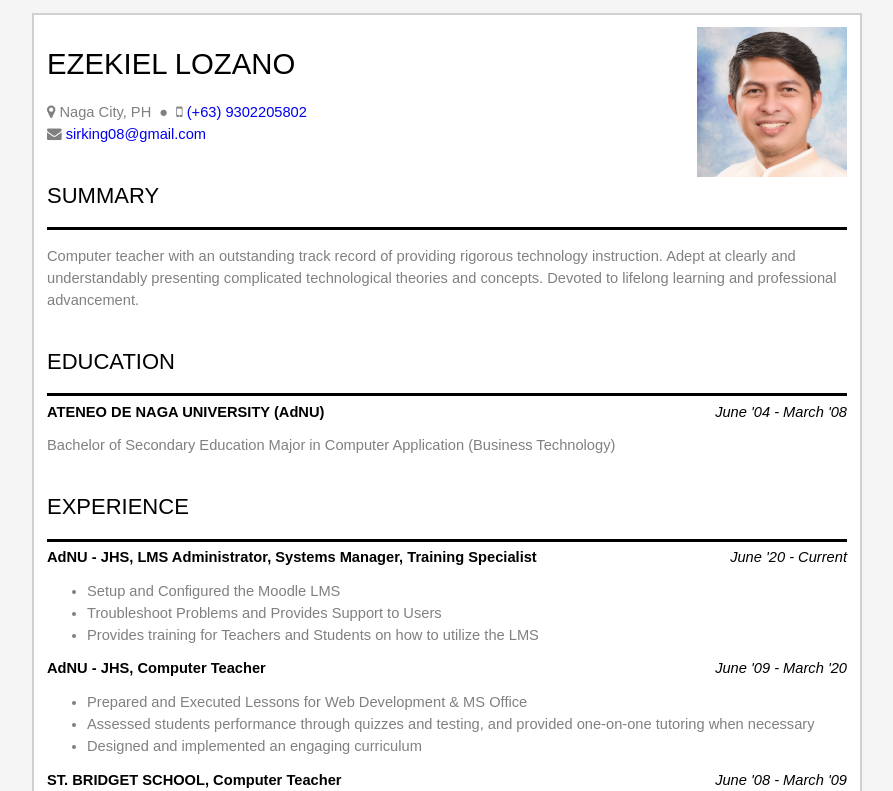
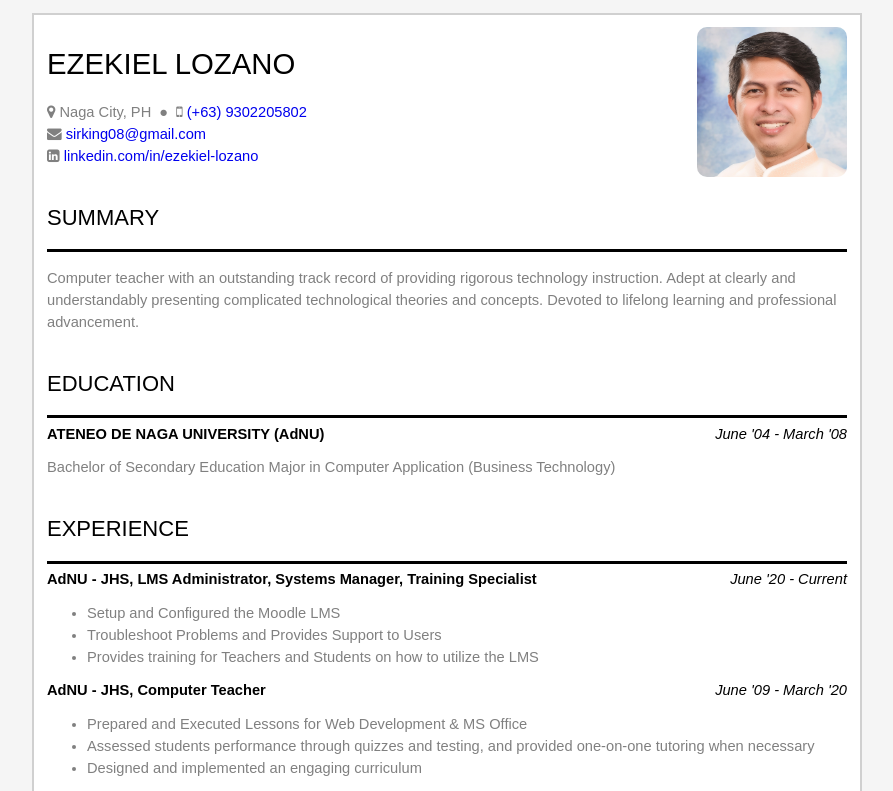
Before and after one commit to sirking08/Exercise1, a plain HTML site: page LOZANO_EZEKIEL_CSDC105_LE4.html in a window 1280 px wide. Shown: the top 791 px of the page, without its empty margins (193-1086 px from the left). Drawn offline with Linux system fonts and the light colour scheme.

Commit message:
Add files via upload

```diff
--- a/LOZANO_EZEKIEL_CSDC105_LE4.css
+++ b/LOZANO_EZEKIEL_CSDC105_LE4.css
@@ -27,6 +27,7 @@ h2{
 img{
 	width: 150px;
 	float: right;
+	border-radius: 10px;
 }
 
 hr{
--- a/LOZANO_EZEKIEL_CSDC105_LE4.html
+++ b/LOZANO_EZEKIEL_CSDC105_LE4.html
@@ -11,9 +11,9 @@
 			<h1>Ezekiel Lozano</h1>
 
 			<p>
-				<i class="fa fa-map-marker"></i> Naga City, PH &nbsp;&#9679;&nbsp; <i class="fa fa-mobile" ></i> <a href="tel:+639302205802">(+63) 9302205802</a>
-				<br />
-				<i class="fa fa-envelope"></i>&nbsp;<a href="mailto:sirking08@gmail.com">sirking08@gmail.com</a>
+				<i class="fa fa-map-marker"></i> Naga City, PH &nbsp;&#9679;&nbsp; <i class="fa fa-mobile" ></i> <a href="tel:+639302205802">(+63) 9302205802</a><br />
+				<i class="fa fa-envelope"></i>&nbsp;<a href="mailto:sirking08@gmail.com">sirking08@gmail.com</a><br />
+				<i class="fa fa-linkedin-square"></i>&nbsp;<a href="https://linkedin.com/in/ezekiel-lozano" target="_blank">linkedin.com/in/ezekiel-lozano</a>
 			</p>
 			<h2>SUMMARY</h2>
 			<hr />
```
